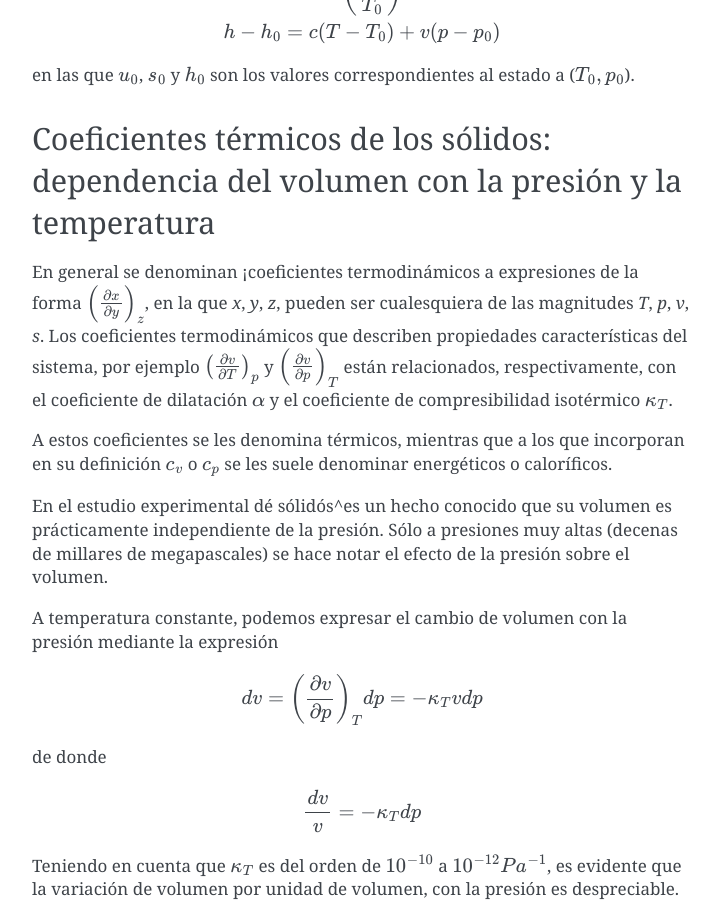
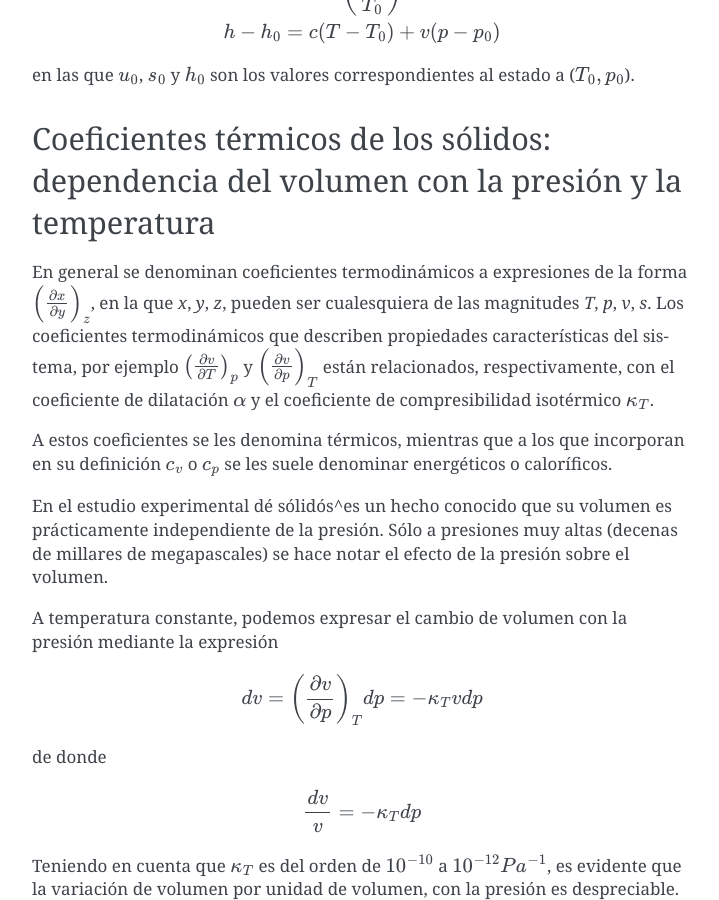
Before and after one commit to mantielero/termodinamica, a Sphinx documentation site: the page built from source/homogeneos_solidos_liquidos.rst, in a window 1280 px wide and 900 px high, scrolled down 2040 px. Shown: the whole window, without its empty margins (388-1107 px from the left). Built offline with Sphinx 7.4.7, drawn with Linux system fonts in a browser that asks for light colours; pages that are not in the unit, such as notebooks, are missing from menus.

Commit message:
Update homogeneos_solidos_liquidos.rst

```diff
--- a/source/homogeneos_solidos_liquidos.rst
+++ b/source/homogeneos_solidos_liquidos.rst
@@ -79,7 +79,7 @@ en las que :math:`u_0`, :math:`s_0` y :math:`h_0` son los valores correspondient
 Coeficientes térmicos de los sólidos: dependencia del volumen con la presión y la temperatura
 ^^^^^^^^^^^^^^^^^^^^^^^^^^^^^^^^^^^^^^^^^^^^^^^^^^^^^^^^^^^^^^^^^^^^^^^^^^^^^^^^^^^^^^^^^^^^^
 
-En general se denominan ¡coeficientes termodinámicos a expresiones de la forma :math:`\left( \frac{\partial x}{\partial y}\right)_z`, en la que *x*, *y*, *z*, pueden ser cualesquiera de las magnitudes *T*, *p*, *v*, *s*. Los coeficientes termodinámicos que describen propiedades características del sistema, por ejemplo :math:`\left( \frac{\partial v}{\partial T}\right)_p` y :math:`\left( \frac{\partial v}{\partial p}\right)_T` están relacionados, respectivamente, con el coeficiente de dilatación :math:`\alpha` y el coeficiente de compresibilidad isotérmico :math:`\kappa_T`.
+En general se denominan coeficientes termodinámicos a expresiones de la forma :math:`\left( \frac{\partial x}{\partial y}\right)_z`, en la que *x*, *y*, *z*, pueden ser cualesquiera de las magnitudes *T*, *p*, *v*, *s*. Los coeficientes termodinámicos que describen propiedades características del sistema, por ejemplo :math:`\left( \frac{\partial v}{\partial T}\right)_p` y :math:`\left( \frac{\partial v}{\partial p}\right)_T` están relacionados, respectivamente, con el coeficiente de dilatación :math:`\alpha` y el coeficiente de compresibilidad isotérmico :math:`\kappa_T`.
 
 A estos coeficientes se les denomina térmicos, mientras que a los que incorporan en su definición :math:`c_v` o :math:`c_p` se les suele denominar energéticos o caloríficos.
 
```
